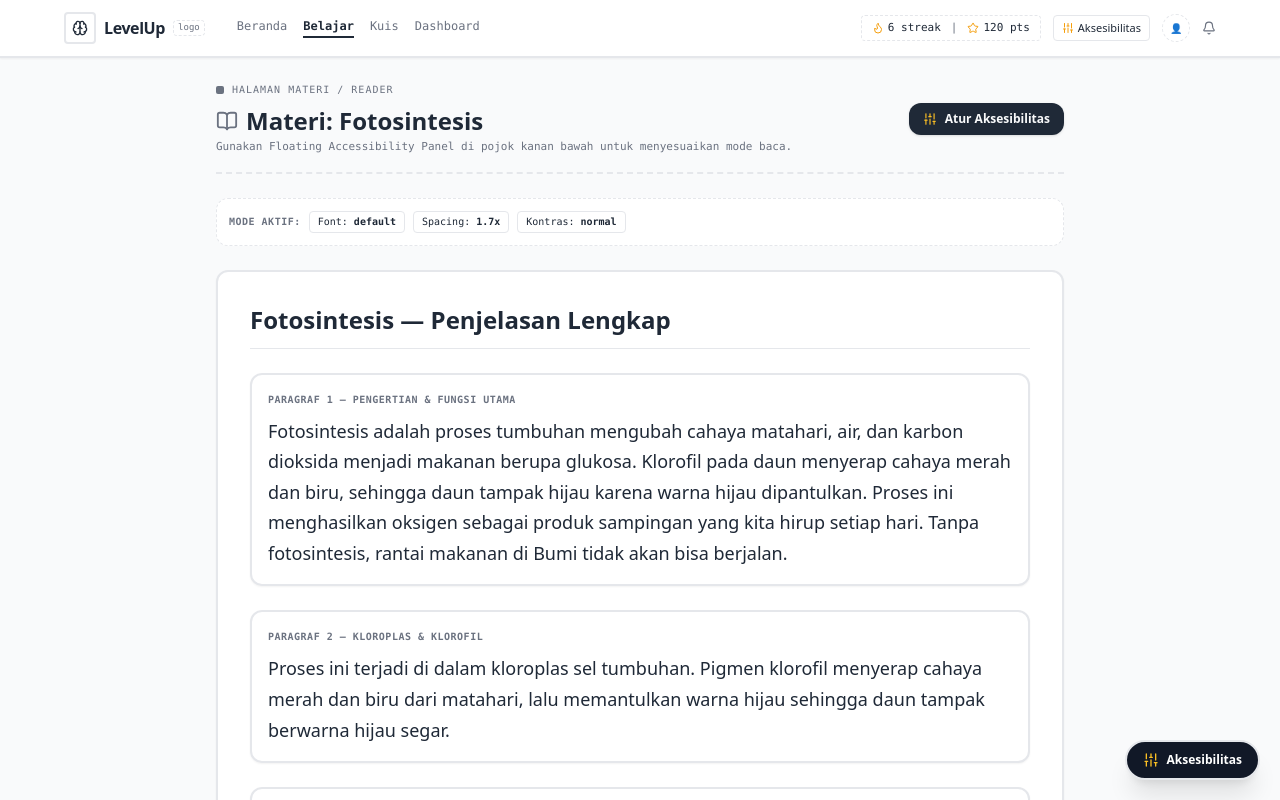
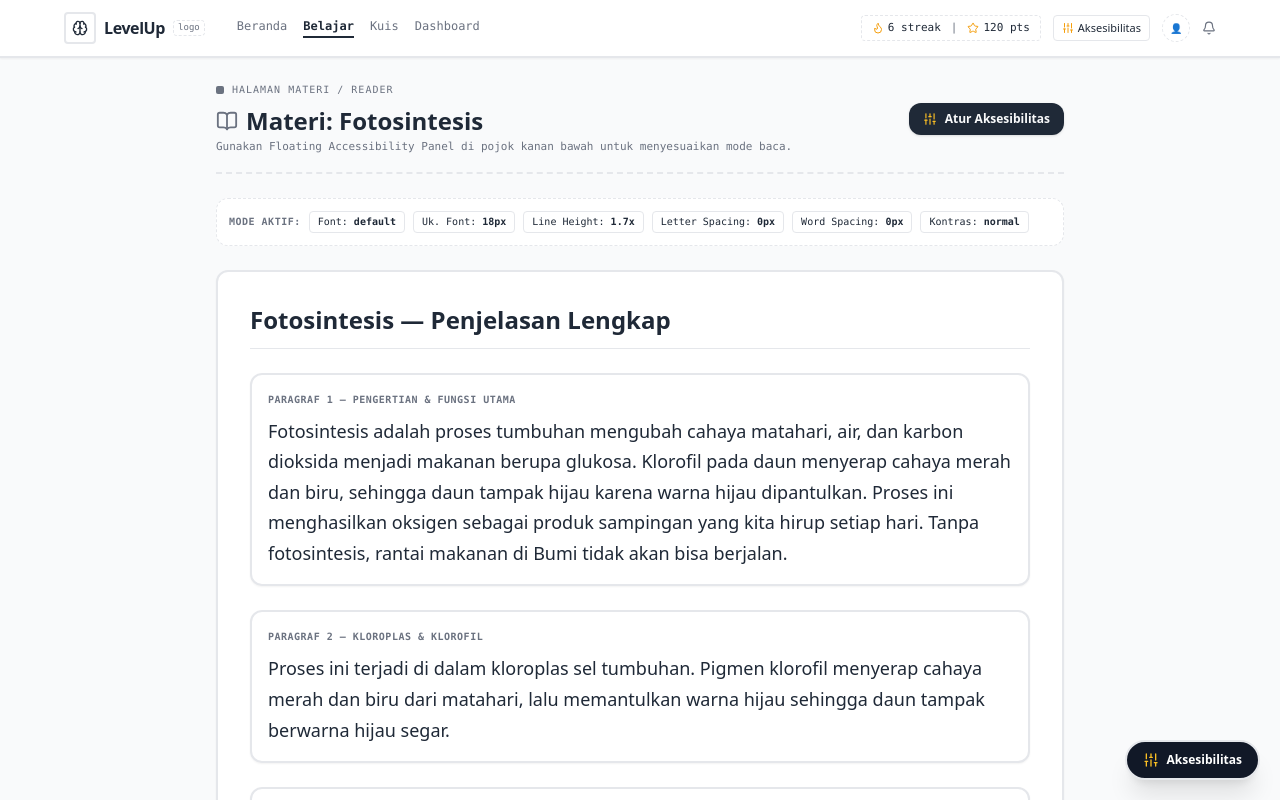
Before and after one commit to kemal-faza/neurodivergent-lms, a Next.js app: page /belajar/materi/m1 in a window 1280 px wide. Shown: the top 800 px of the page. Built offline with nearby package versions, Linux system fonts and the light colour scheme.

Commit message:
feat: lengkapi mode aktif indicator bar dengan fontSize, letterSpacing, wordSpacing dan perbaiki label lineHeight

```diff
--- a/src/app/belajar/materi/[id]/page.tsx
+++ b/src/app/belajar/materi/[id]/page.tsx
@@ -20,9 +20,12 @@ export default function MateriPage() {
   const completeMateri = useProgressStore((s) => s.completeMateri);
   const bumpStreak = useProgressStore((s) => s.bumpStreak);
 
-  const font = useAccessibilityStore((s) => s.fontFamily);
-  const spacing = useAccessibilityStore((s) => s.lineHeight);
-  const contrast = useAccessibilityStore((s) => s.contrast);
+const font = useAccessibilityStore((s) => s.fontFamily);
+const fontSize = useAccessibilityStore((s) => s.fontSize);
+const lineHeight = useAccessibilityStore((s) => s.lineHeight);
+const letterSpacing = useAccessibilityStore((s) => s.letterSpacing);
+const wordSpacing = useAccessibilityStore((s) => s.wordSpacing);
+const contrast = useAccessibilityStore((s) => s.contrast);
   const ttsEnabled = useAccessibilityStore((s) => s.ttsEnabled);
   const bionic = useAccessibilityStore((s) => s.bionic);
   const lineGuide = useAccessibilityStore((s) => s.lineGuide);
@@ -141,7 +144,16 @@ export default function MateriPage() {
           Font: <strong>{font}</strong>
         </span>
         <span className="text-[10px] px-2 py-0.5 bg-muted/10 border border-border rounded text-fg font-mono">
-          Spacing: <strong>{spacing}x</strong>
+          Uk. Font: <strong>{fontSize}px</strong>
+        </span>
+        <span className="text-[10px] px-2 py-0.5 bg-muted/10 border border-border rounded text-fg font-mono">
+          Line Height: <strong>{lineHeight}x</strong>
+        </span>
+        <span className="text-[10px] px-2 py-0.5 bg-muted/10 border border-border rounded text-fg font-mono">
+          Letter Spacing: <strong>{letterSpacing}px</strong>
+        </span>
+        <span className="text-[10px] px-2 py-0.5 bg-muted/10 border border-border rounded text-fg font-mono">
+          Word Spacing: <strong>{wordSpacing}px</strong>
         </span>
         <span className="text-[10px] px-2 py-0.5 bg-muted/10 border border-border rounded text-fg font-mono">
           Kontras: <strong>{contrast}</strong>
```
